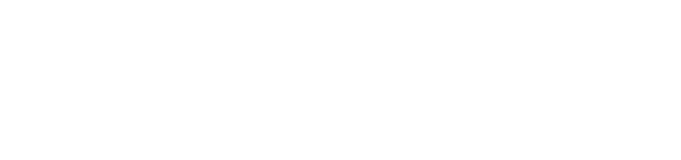
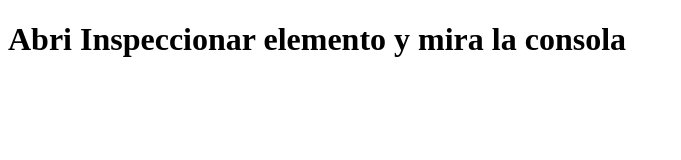
Before and after one commit to SecondLK/clase-JS-condicionales, a plain HTML site: page index.html in a window 1280 px wide. Shown: the whole page, without its empty margins (0-681 px from the left). Drawn offline with Linux system fonts and the light colour scheme.

Commit message:
act JS cond

```diff
--- a/index.html
+++ b/index.html
@@ -6,8 +6,7 @@
     <title>Prueba Condicionales JS</title>
 </head>
 <body>
-    <title> Abri Inspeccionar elemento y mira la consola</title>
-
+    <h1> Abri Inspeccionar elemento y mira la consola </h1>
     <script src="./JS/javascript.js"></script>
 </body>
 </html>
```
